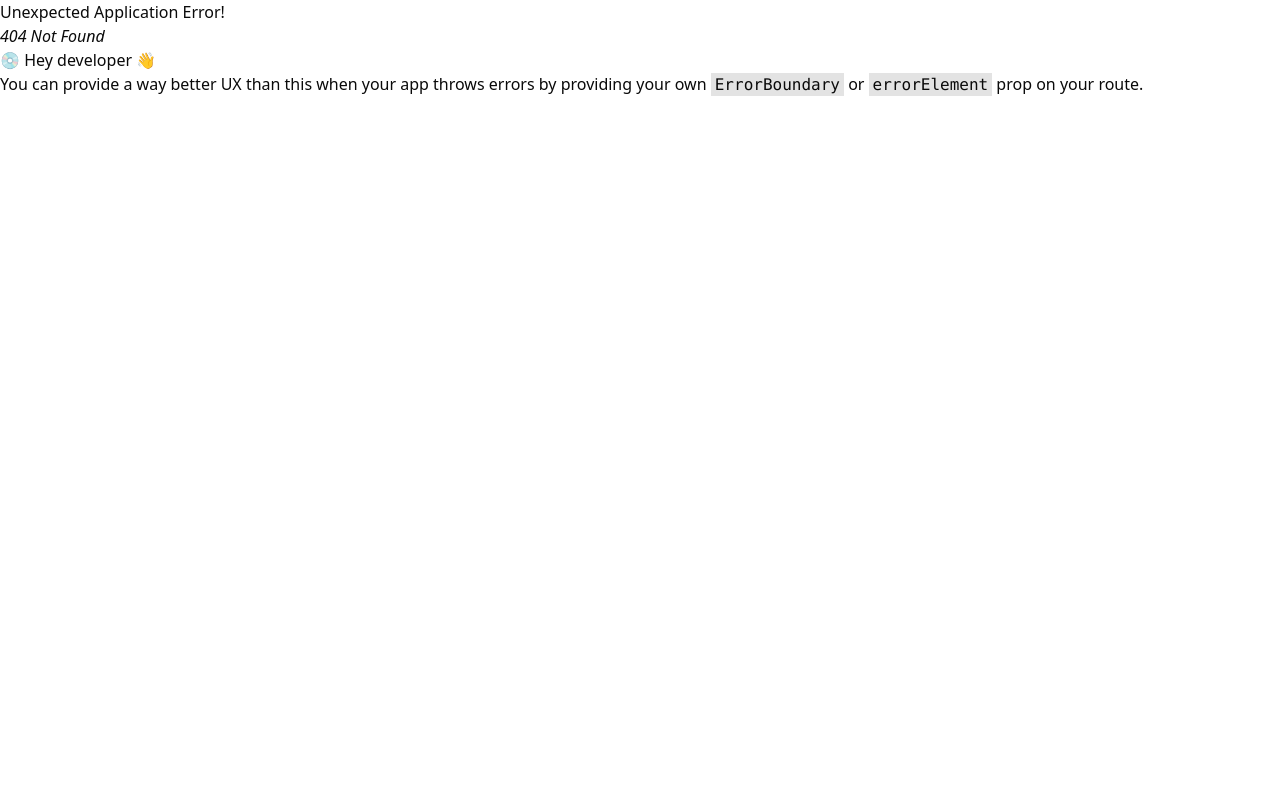
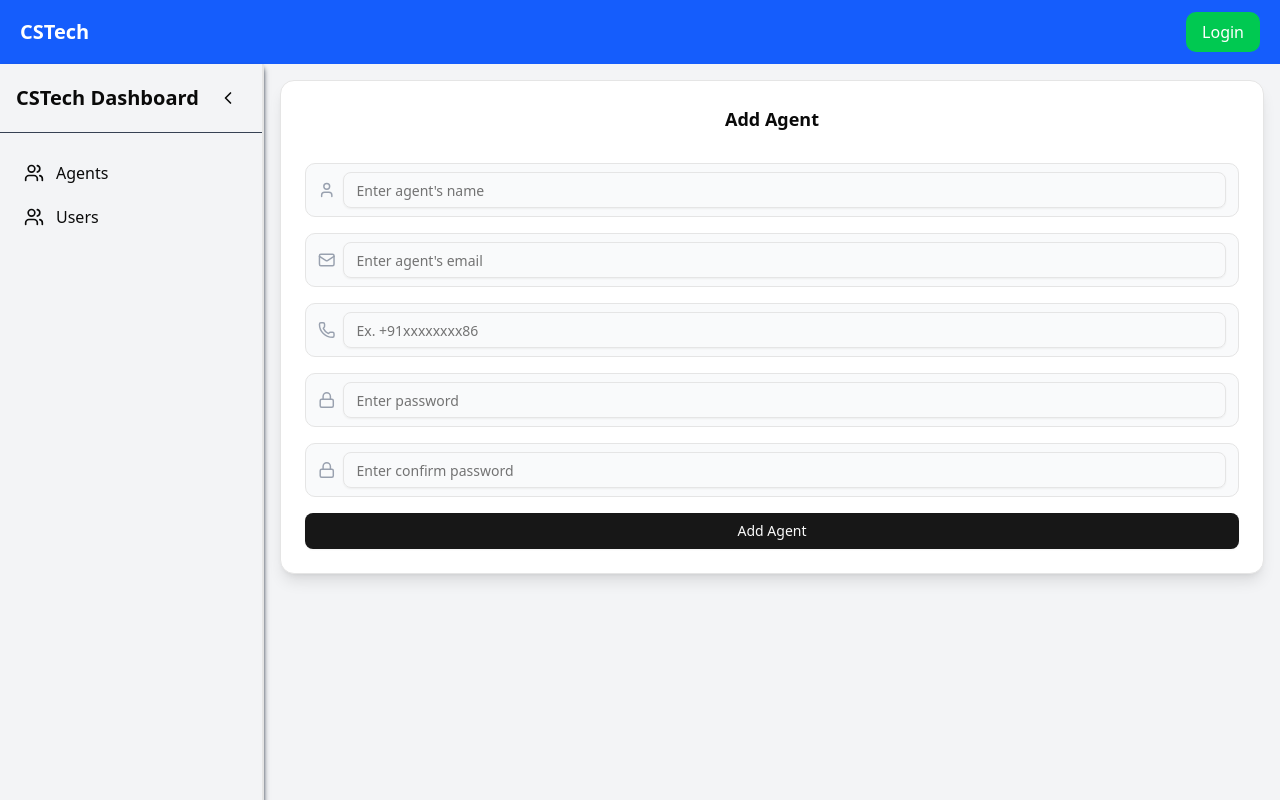
Before and after one commit to amitkumar822/CSTech, a React (Vite) app in the folder frontend/: page /dashboard/agents/add in a window 1280 px wide. Before the commit this address had no page. Built offline with nearby package versions, Linux system fonts and the light colour scheme.

Commit message:
feat: implement dashboard layout with sidebar and add agent form

```diff
--- a/frontend/src/pages/Login.jsx
+++ b/frontend/src/pages/Login.jsx
@@ -14,6 +14,7 @@ import { Mail, Lock } from "lucide-react";
 import { useLoginUserMutation } from "../redux/api/authUserApi";
 import { useEffect } from "react";
 import { toast } from "react-toastify";
+import { useNavigate } from "react-router";
 
 // Zod Schema for Validation
 const loginSchema = z.object({
@@ -22,6 +23,8 @@ const loginSchema = z.object({
 });
 
 export const Login = () => {
+  const navigate = useNavigate();
+
   const {
     register,
     handleSubmit,
@@ -39,8 +42,9 @@ export const Login = () => {
 
   useEffect(() => {
     if (isSuccess) {
+      navigate("/dashboard", { replace: true });
       toast.success(error?.data?.message || "Login Successfull");
-      // reset();
+      reset();
     } else if (error) {
       toast.error(error?.data?.message || "Login failed");
     }
--- /dev/null
+++ b/frontend/src/pages/dashboard/AddAgent.jsx
@@ -0,0 +1,121 @@
+import { useForm } from "react-hook-form";
+import { zodResolver } from "@hookform/resolvers/zod";
+import * as z from "zod";
+import { Card, CardContent, CardHeader, CardTitle } from "@/components/ui/card";
+import { Input } from "@/components/ui/input";
+import { Button } from "@/components/ui/button";
+import { toast } from "react-hot-toast";
+import { Mail, Lock, User, Phone } from "lucide-react";
+
+// Schema validation
+const agentSchema = z
+  .object({
+    name: z.string().min(2, "Name must be at least 2 characters"),
+    email: z.string().email("Invalid email address"),
+    mobile: z.string().regex(/^\+\d{1,3}\d{7,15}$/, "Invalid mobile number"),
+    password: z.string().min(6, "Password must be at least 6 characters"),
+    confirmpassword: z
+      .string()
+      .min(6, "Confirm Password must be at least 6 characters"),
+  })
+  .refine((data) => data.password === data.confirmpassword, {
+    message: "Passwords do not match",
+    path: ["confirmpassword"],
+  });
+
+export const AddAgent = () => {
+  const {
+    register,
+    handleSubmit,
+    formState: { errors },
+  } = useForm({ resolver: zodResolver(agentSchema) });
+
+  const onSubmit = (data) => {
+    console.log(data);
+    toast.success("Agent added successfully!");
+  };
+
+  return (
+    <div className="w-full">
+      <div className="w-full max-w-5xl mx-auto p-4">
+        <Card className="shadow-lg">
+          <CardHeader>
+            <CardTitle className="text-center text-lg">Add Agent</CardTitle>
+          </CardHeader>
+          <CardContent>
+            <form onSubmit={handleSubmit(onSubmit)} className="space-y-4">
+              {fields.map(
+                ({
+                  name,
+                  icon: Icon,
+                  type,
+                  placeholder,
+                  autoComplete,
+                }) => (
+                  <div key={name}>
+                    <div className="flex items-center border rounded-lg px-3 py-2 bg-gray-50">
+                      <Icon className="text-gray-400 mr-2" size={18} />
+                      <Input
+                        type={type}
+                        placeholder={placeholder}
+                        autoComplete={autoComplete}
+                        {...register(name)}
+                      />
+                    </div>
+                    {errors[name] && (
+                      <p className="text-red-500 text-sm">
+                        {errors[name]?.message}
+                      </p>
+                    )}
+                  </div>
+                )
+              )}
+              <Button type="submit" className="w-full">
+                Add Agent
+              </Button>
+            </form>
+          </CardContent>
+        </Card>
+      </div>
+    </div>
+  );
+};
+
+// Form fields array
+const fields = [
+  {
+    name: "name",
+    icon: User,
+    type: "text",
+    placeholder: "Enter agent's name",
+    autoComplete: "name",
+  },
+  {
+    name: "email",
+    icon: Mail,
+    type: "email",
+    placeholder: "Enter agent's email",
+    autoComplete: "email",
+  },
+  {
+    name: "mobile",
+    icon: Phone,
+    type: "text",
+    placeholder: "Ex. +91xxxxxxxx86",
+    autoComplete: "tel",
+  },
+  {
+    name: "password",
+    icon: Lock,
+    type: "password",
+    placeholder: "Enter password",
+    autoComplete: "new-password",
+  },
+  {
+    name: "confirmpassword",
+    icon: Lock,
+    type: "password",
+    placeholder: "Enter confirm password",
+    autoComplete: "new-password",
+  },
+];
--- /dev/null
+++ b/frontend/src/pages/dashboard/Dashboard.jsx
@@ -0,0 +1,16 @@
+import Sidebar from "./Sidebar";
+import { Outlet } from "react-router";
+
+export default function Dashboard() {
+  return (
+    <div className="fixed w-full flex h-screen bg-gray-100">
+      {/* Sidebar */}
+      <Sidebar />
+
+      {/* Main Content */}
+      <div className="flex-1 flex flex-col overflow-scroll pb-15">
+        <Outlet />
+      </div>
+    </div>
+  );
+}
--- /dev/null
+++ b/frontend/src/pages/dashboard/Sidebar.jsx
@@ -0,0 +1,125 @@
+import React, { useState } from "react";
+import {
+  Users,
+  ChevronLeft,
+  ChevronRight,
+  User,
+  UserPlus,
+  ClipboardList,
+} from "lucide-react";
+import { Link, NavLink } from "react-router";
+
+const Sidebar = () => {
+  const [isCollapsed, setIsCollapsed] = useState(false);
+  const [activeMenu, setActiveMenu] = useState(null);
+
+  // Toggle sidebar collapse
+  const toggleSidebar = () => {
+    setIsCollapsed(!isCollapsed);
+  };
+
+  // Toggle submenu
+  const toggleSubMenu = (index) => {
+    setActiveMenu(activeMenu === index ? null : index);
+  };
+
+  return (
+    <div
+      className={`h-screen overflow-auto pb-5 transition-all duration-300 border-r-2 shadow-md shadow-gray-800 dark:bg-gray-900 ${
+        isCollapsed ? "w-20" : "w-[16.5rem]"
+      }`}
+    >
+      {/* Sidebar Header */}
+      <div className="p-4 flex items-center justify-between border-b border-gray-700">
+        {!isCollapsed && (
+          <h1 className="text-xl font-bold">CSTech Dashboard</h1>
+        )}
+        <button
+          onClick={toggleSidebar}
+          className="p-2 hover:bg-blue-700 rounded transition-all duration-200 cursor-pointer"
+        >
+          {isCollapsed ? (
+            <ChevronRight className="w-5 h-5" />
+          ) : (
+            <ChevronLeft className="w-5 h-5" />
+          )}
+        </button>
+      </div>
+
+      {/* Sidebar Menu */}
+      <div className="p-4">
+        {sidebarData.map((item, index) => (
+          <div key={index}>
+            <Link
+              to={item?.subItems ? "#" : item.link}
+              onClick={() => toggleSubMenu(index)}
+              className={`dark:text-white
+               flex items-center p-2 hover:bg-gray-200 my-1 rounded cursor-pointer transition-all duration-200`}
+            >
+              {item.icon}
+              {!isCollapsed && <span className="ml-3">{item.title}</span>}
+            </Link>
+            {!isCollapsed && activeMenu === index && item.subItems && (
+              <div className="pl-8 mt-2 space-y-1">
+                {item.subItems.map((subItem, subIndex) => (
+                  <NavLink
+                    to={subItem.link}
+                    key={subIndex}
+                    className={({ isActive }) =>
+                      `dark:text-white flex items-center p-2 hover:bg-gray-200 rounded cursor-pointer transition-all duration-200 ${
+                        isActive ? "bg-gray-300" : ""
+                      }`
+                    }
+                  >
+                    {subItem.icon}
+                    <span className="ml-3">{subItem.title}</span>
+                  </NavLink>
+                ))}
+              </div>
+            )}
+          </div>
+        ))}
+      </div>
+    </div>
+  );
+};
+
+export default Sidebar;
+
+// Sidebar data in JSON format for easy management
+export const sidebarData = [
+  {
+    title: "Agents",
+    icon: <Users className="w-5 h-5" />,
+    link: "/dashboard/agents",
+    subItems: [
+      {
+        title: "Add Agent",
+        icon: <UserPlus className="w-4 h-4" />,
+        link: "/dashboard/agents/add",
+      },
+      {
+        title: "Manage Agents",
+        icon: <ClipboardList className="w-4 h-4" />,
+        link: "/dashboard/agents/manage",
+      },
+    ],
+  },
+  {
+    title: "Users",
+    icon: <Users className="w-5 h-5" />,
+    link: "/dashboard/users",
+    subItems: [
+      {
+        title: "Add User",
+        icon: <UserPlus className="w-4 h-4" />,
+        link: "/dashboard/users/add",
+      },
+      {
+        title: "Manage Users",
+        icon: <ClipboardList className="w-4 h-4" />,
+        link: "/dashboard/users/manage",
+      },
+    ],
+  },
+];
--- a/frontend/src/routers/Router.jsx
+++ b/frontend/src/routers/Router.jsx
@@ -1,4 +1,6 @@
 import App from "@/App";
+import { AddAgent } from "@/pages/dashboard/AddAgent";
+import Dashboard from "@/pages/dashboard/Dashboard";
 import { Login } from "@/pages/Login";
 import {
   createBrowserRouter,
@@ -10,6 +12,23 @@ const router = createBrowserRouter(
   createRoutesFromElements(
     <Route path="/" element={<App />}>
       <Route path="/login" element={<Login />} />
+
+      {/* Dashboard Layout with Nested Routes */}
+      <Route path="dashboard" element={<Dashboard />}>
+        {/* Agent Routes */}
+        <Route path="agents">
+          <Route path="add" element={<AddAgent />} />
+          {/* <Route index element={<ManageAgents />} />{" "} */}
+          {/* <Route path="manage" element={<ManageAgents />} /> */}
+        </Route>
+
+        {/* User Routes */}
+        {/* <Route path="users">
+          <Route index element={<ManageUsers />} />
+          <Route path="add" element={<AddUser />} />
+          <Route path="manage" element={<ManageUsers />} />
+        </Route> */}
+      </Route>
     </Route>
   )
 );
```
